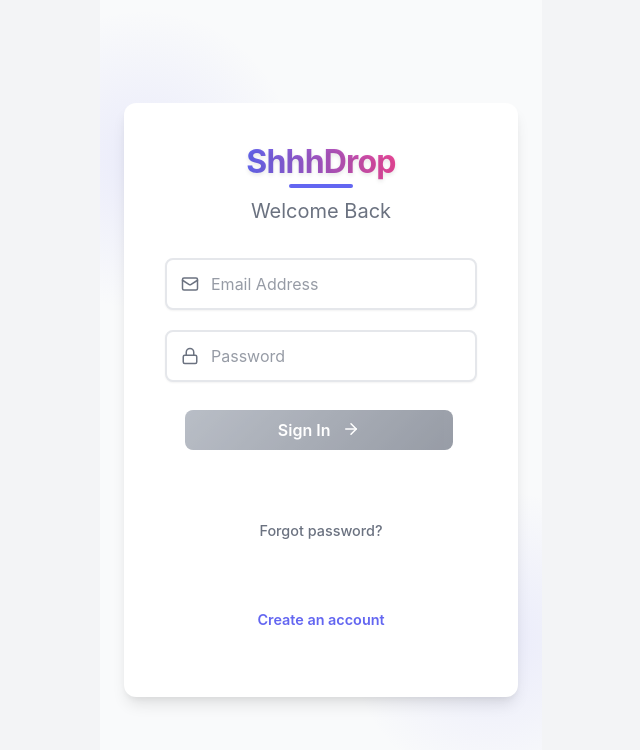
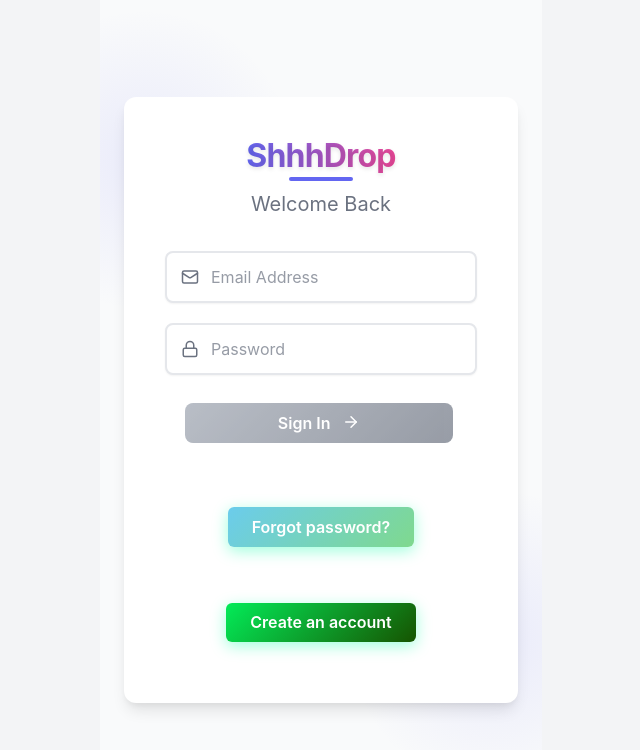
Before and after one commit to shashwatssp/ShhhDrop, a React (Vite) app: page /email-signin in a window 1280 px wide. Shown: the top 750 px of the page, without its empty margins (319-959 px from the left). Built offline with nearby package versions, Linux system fonts and the light colour scheme; no server answers; a web font is replaced by a local one.

Commit message:
modified css

```diff
--- a/src/components/AuthPage.css
+++ b/src/components/AuthPage.css
@@ -201,31 +201,45 @@
   }
 
   .shhdrop-text-btn {
-    background: transparent;
+    background: linear-gradient(135deg, #6bccec, #7fd98e); /* Vibrant gradient */
     border: none;
-    color: var(--text-secondary);
-    font-size: 0.9rem;
-    font-weight: 500;
+    color: #fff;  /* Crisp white text for better contrast */
+    font-size: 1rem;
+    font-weight: 600;
+    border-radius: 6px;
+    padding: 0.6rem 1.5rem;
     cursor: pointer;
-    transition: var(--transition-normal);
+    transition: background 0.3s ease, transform 0.2s ease;
     text-decoration: none;
-    padding: 0.5rem;
+    box-shadow: 0 4px 15px rgba(16, 255, 167, 0.4); /* Soft glowing effect */
 }
 
 .shhdrop-text-btn:hover {
-    color: var(--primary-color);
-    text-decoration: underline;
+    background: linear-gradient(135deg, #c10303, #620202);
+    color: #fff;
+    transform: translateY(-2px);
+    text-decoration: none;
+    box-shadow: 0 6px 20px rgba(255, 140, 75, 0.5);
+}
+
+.shhdrop-text-btn:active {
+    transform: translateY(0);
+    background: #FF6B6B;
 }
 
 .shhdrop-text-btn:disabled {
-    opacity: 0.5;
+    opacity: 0.4;
+    background: #BDBDBD;
     cursor: not-allowed;
+    box-shadow: none;
 }
 
 .shhdrop-text-btn-highlighted {
-    color: var(--primary-color);
-    font-weight: 600;
+    background: linear-gradient(135deg, #03eb58, #165401);
+    color: #fff;
+    border-radius: 6px;
 }
+
 
   /* Messages */
   .shhdrop-error {
```
Lines whose indentation alone changed are shown as unchanged.
